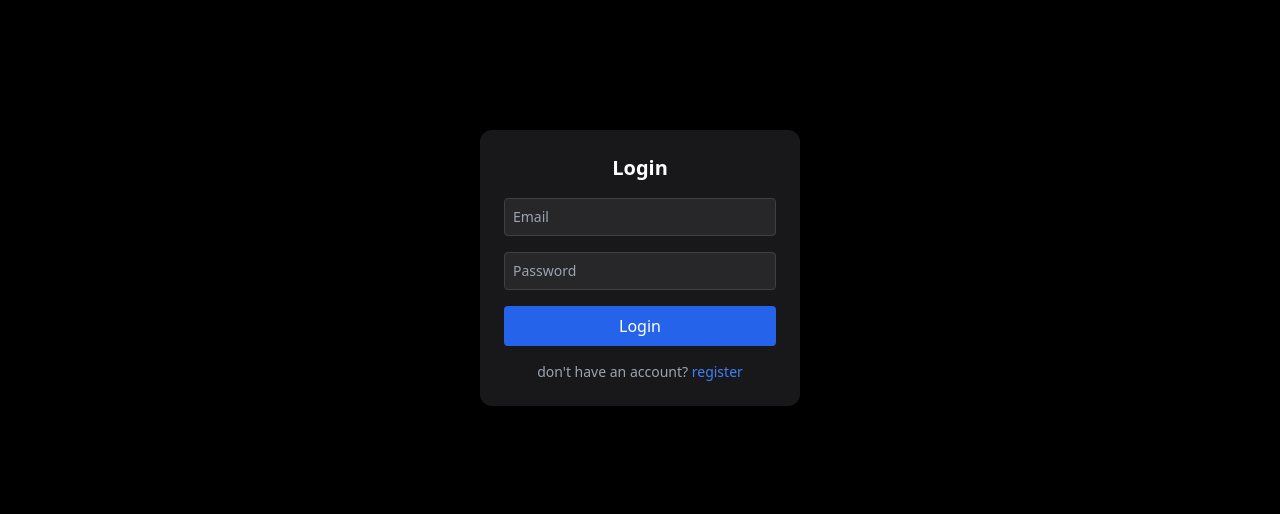
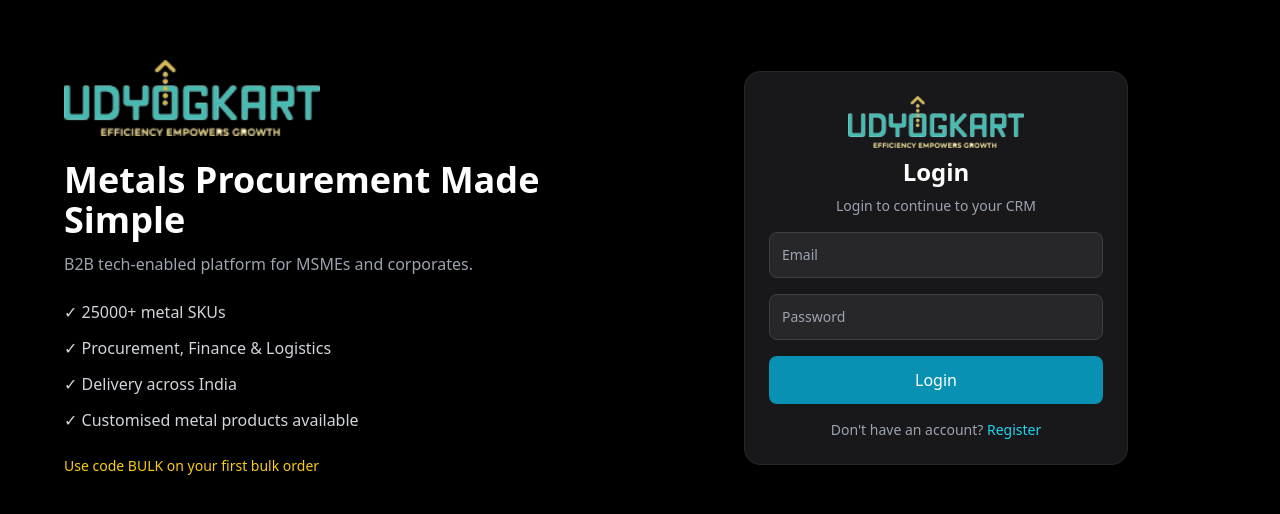
Before and after one commit to sdiaries899-coder/nexora-crm, a React (Vite) app in the folder frontend/: page /login in a window 1280 px wide. Shown: the part 132-646 px from the top of the page. Built offline with nearby package versions, Linux system fonts and the light colour scheme; no server answers.

Commit message:
updated login page

```diff
--- a/frontend/src/pages/auth/Login.jsx
+++ b/frontend/src/pages/auth/Login.jsx
@@ -1,24 +1,116 @@
+// import { useState } from "react";
+// import { useNavigate } from "react-router-dom";
+// import useAuth from "../../hooks/useAuth";
+// import { showError, showSuccess } from "../../utils/toast";
+
+// const Login = () => {
+//   const navigate = useNavigate();
+//   const { login } = useAuth();
+
+//   const [form, setForm] = useState({
+//     email: "",
+//     password: "",
+//   });
+
+//   const [loading, setLoading] = useState(false);
+
+//   const handleChange = (e) => {
+//     setForm((prev) => ({
+//       ...prev,
+//       [e.target.name]: e.target.value,
+//     }));
+//   };
+
+//   const handleSubmit = async (e) => {
+//     e.preventDefault();
+
+//     if (!form.email || !form.password) {
+//       return showError("All fields are required");
+//     }
+
+//     try {
+//       setLoading(true);
+//       const res = await login(form);
+//       showSuccess(res?.message || "OTP send successfully");
+//       navigate("/verify-login",{
+//         state:{
+//           email:form.email,
+//         },
+
+//       });
+//     } catch (err) {
+//       showError(err?.response?.data?.message || "Login failed");
+//       navigate("/register");
+//       return;
+//     } finally {
+//       setLoading(false);
+//     }
+//   };
+
+//   return (
+//     <div className="flex h-screen items-center justify-center bg-black text-white">
+//       <form
+//         onSubmit={handleSubmit}
+//         className="bg-zinc-900 p-6 rounded-xl w-80 space-y-4"
+//       >
+//         <h2 className="text-xl font-semibold text-center">Login</h2>
+
+//         <input
+//           type="email"
+//           name="email"
+//           placeholder="Email"
+//           value={form.email}
+//           onChange={handleChange}
+//           className="w-full p-2 rounded bg-zinc-800"
+//         />
+
+//         <input
+//           type="password"
+//           name="password"
+//           placeholder="Password"
+//           value={form.password}
+//           onChange={handleChange}
+//           className="w-full p-2 rounded bg-zinc-800"
+//         />
+
+//         <button
+//           type="submit"
+//           disabled={loading}
+//           className="w-full bg-blue-600 p-2 rounded"
+//         >
+//           {loading ? "Logging in..." : "Login"}
+//         </button>
+//         <p className="text-sm text-center text-gray-400">
+//           don't have an account?{" "}
+//           <span
+//             className="text-blue-500 cursor-pointer"
+//             onClick={() => navigate("/register")}
+//           >
+//             register
+//           </span>
+//         </p>
+//       </form>
+//     </div>
+//   );
+// };
+
+// export default Login;
+
 import { useState } from "react";
 import { useNavigate } from "react-router-dom";
 import useAuth from "../../hooks/useAuth";
 import { showError, showSuccess } from "../../utils/toast";
+import logo from "../../assets/logo.png";
 
 const Login = () => {
   const navigate = useNavigate();
   const { login } = useAuth();
 
-  const [form, setForm] = useState({
-    email: "",
-    password: "",
-  });
-
+  const [form, setForm] = useState({ email: "", password: "" });
   const [loading, setLoading] = useState(false);
 
   const handleChange = (e) => {
-    setForm((prev) => ({
-      ...prev,
-      [e.target.name]: e.target.value,
-    }));
+    setForm((prev) => ({ ...prev, [e.target.name]: e.target.value }));
   };
 
   const handleSubmit = async (e) => {
@@ -31,29 +123,57 @@
     try {
       setLoading(true);
       const res = await login(form);
-      showSuccess(res?.message || "OTP send successfully");
-      navigate("/verify-login",{
-        state:{
-          email:form.email,
-        },
 
+      showSuccess(res?.message || "OTP sent successfully");
+      navigate("/verify-login", {
+        state: { email: form.email },
       });
     } catch (err) {
       showError(err?.response?.data?.message || "Login failed");
-      navigate("/register");
-      return;
     } finally {
       setLoading(false);
     }
   };
 
   return (
-    <div className="flex h-screen items-center justify-center bg-black text-white">
+    <div className="min-h-screen bg-black text-white flex items-center justify-center px-4">
+      <div className="w-full max-w-6xl grid md:grid-cols-2 gap-8 items-center">
+
+        <div className="hidden md:block space-y-6">
+          <img src={logo} alt="Udyogkart" className="w-64" />
+
+          <div>
+            <h1 className="text-4xl font-bold">
+              Metals Procurement Made Simple
+            </h1>
+            <p className="text-gray-400 mt-3">
+              B2B tech-enabled platform for MSMEs and corporates.
+            </p>
+          </div>
+
+          <div className="space-y-3 text-gray-300">
+            <p>✓ 25000+ metal SKUs</p>
+            <p>✓ Procurement, Finance & Logistics</p>
+            <p>✓ Delivery across India</p>
+            <p>✓ Customised metal products available</p>
+          </div>
+
+          <p className="text-sm text-yellow-400">
+            Use code BULK on your first bulk order
+          </p>
+        </div>
+
         <form
           onSubmit={handleSubmit}
-        className="bg-zinc-900 p-6 rounded-xl w-80 space-y-4"
+          className="bg-zinc-900 border border-zinc-800 p-6 rounded-2xl w-full max-w-sm mx-auto space-y-4 shadow-xl"
         >
-        <h2 className="text-xl font-semibold text-center">Login</h2>
+          <div className="text-center space-y-2">
+            <img src={logo} alt="Udyogkart" className="w-44 mx-auto" />
+            <h2 className="text-2xl font-semibold">Login</h2>
+            <p className="text-sm text-gray-400">
+              Login to continue to your CRM
+            </p>
+          </div>
 
           <input
             type="email"
@@ -61,7 +181,7 @@
             placeholder="Email"
             value={form.email}
             onChange={handleChange}
-          className="w-full p-2 rounded bg-zinc-800"
+            className="w-full p-3 rounded-lg bg-zinc-800 border border-zinc-700 outline-none focus:border-cyan-500"
           />
 
           <input
@@ -70,26 +190,28 @@
             placeholder="Password"
             value={form.password}
             onChange={handleChange}
-          className="w-full p-2 rounded bg-zinc-800"
+            className="w-full p-3 rounded-lg bg-zinc-800 border border-zinc-700 outline-none focus:border-cyan-500"
           />
 
           <button
             type="submit"
             disabled={loading}
-          className="w-full bg-blue-600 p-2 rounded"
+            className="w-full bg-cyan-600 hover:bg-cyan-500 disabled:opacity-60 p-3 rounded-lg font-medium"
           >
             {loading ? "Logging in..." : "Login"}
           </button>
+
           <p className="text-sm text-center text-gray-400">
-          don't have an account?{" "}
+            Don&apos;t have an account?{" "}
             <span
-            className="text-blue-500 cursor-pointer"
+              className="text-cyan-400 cursor-pointer hover:underline"
               onClick={() => navigate("/register")}
             >
-            register
+              Register
             </span>
           </p>
         </form>
+      </div>
     </div>
   );
 };
```
Also changed, not shown: frontend/src/assets/logo.png (added). Lines whose indentation alone changed are shown as unchanged.
